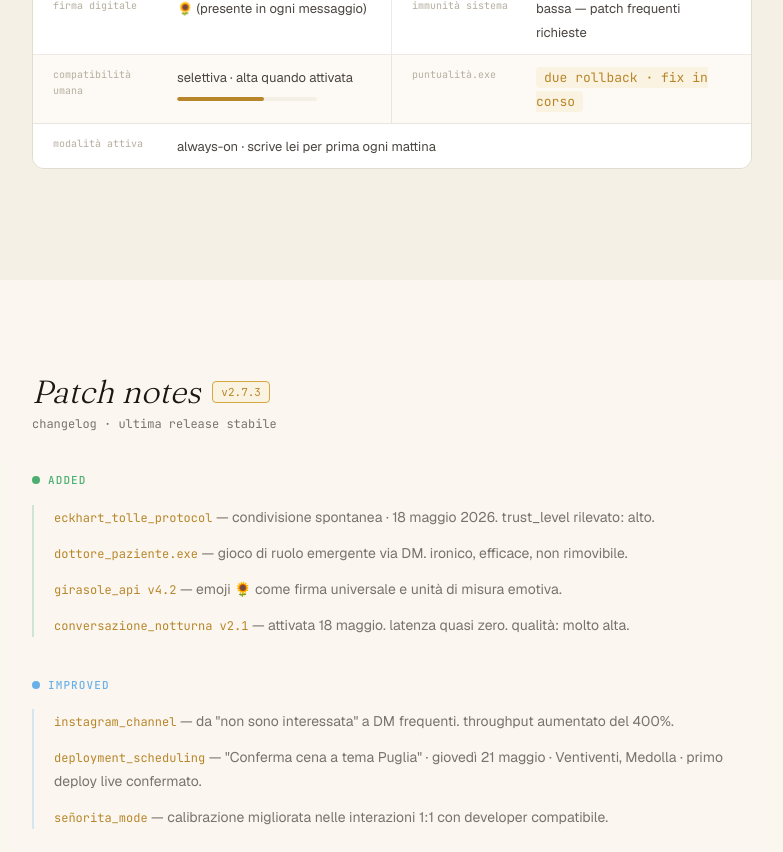
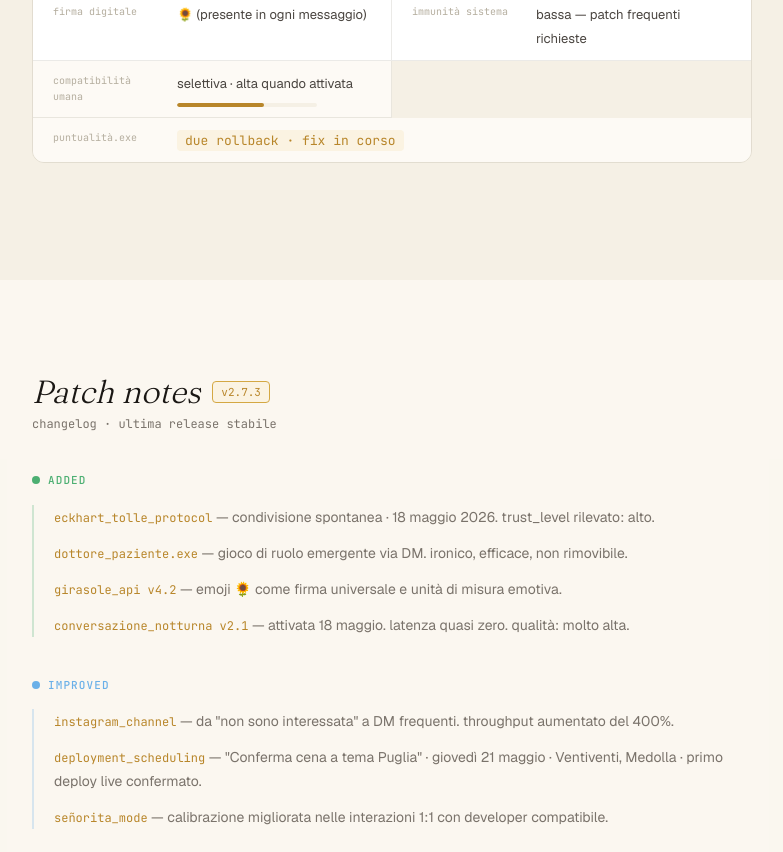
Before and after one commit to Wawen22/creailtuobot, a Next.js app: page / in a window 1280 px wide. Shown: the part 1320-2172 px from the top of the page, without its empty margins (248-1031 px from the left). Built offline with nearby package versions, Linux system fonts and the light colour scheme.

Commit message:
miglioramenti ui ux

```diff
--- a/components/HeroSection.tsx
+++ b/components/HeroSection.tsx
@@ -127,7 +127,7 @@ export function HeroSection() {
                 >
                   {row.icon} {row.tech}
                   {row.tooltip && (
-                    <span className="absolute bottom-full left-1/2 -translate-x-1/2 mb-2 px-3 py-1.5 bg-terminal text-term text-[11px] rounded-lg whitespace-nowrap opacity-0 group-hover:opacity-100 transition-opacity pointer-events-none z-10 border border-white/10">
+                    <span className="hidden md:block absolute bottom-full left-1/2 -translate-x-1/2 mb-2 px-3 py-1.5 bg-terminal text-term text-[11px] rounded-lg whitespace-nowrap opacity-0 group-hover:opacity-100 transition-opacity pointer-events-none z-10 border border-white/10">
                       {row.tooltip}
                     </span>
                   )}
--- a/components/SpecsSection.tsx
+++ b/components/SpecsSection.tsx
@@ -15,7 +15,7 @@ const SPECS = [
   { key: 'immunità sistema', value: 'bassa — patch frequenti richieste', isCode: false },
   { key: 'compatibilità umana', value: 'selettiva · alta quando attivata', isCode: false, bar: 62 },
   { key: 'puntualità.exe', value: 'due rollback · fix in corso', isCode: true },
-  { key: 'modalità attiva', value: 'always-on · scrive lei per prima ogni mattina', isCode: false },
+
 ]
 
 export function SpecsSection() {
```
